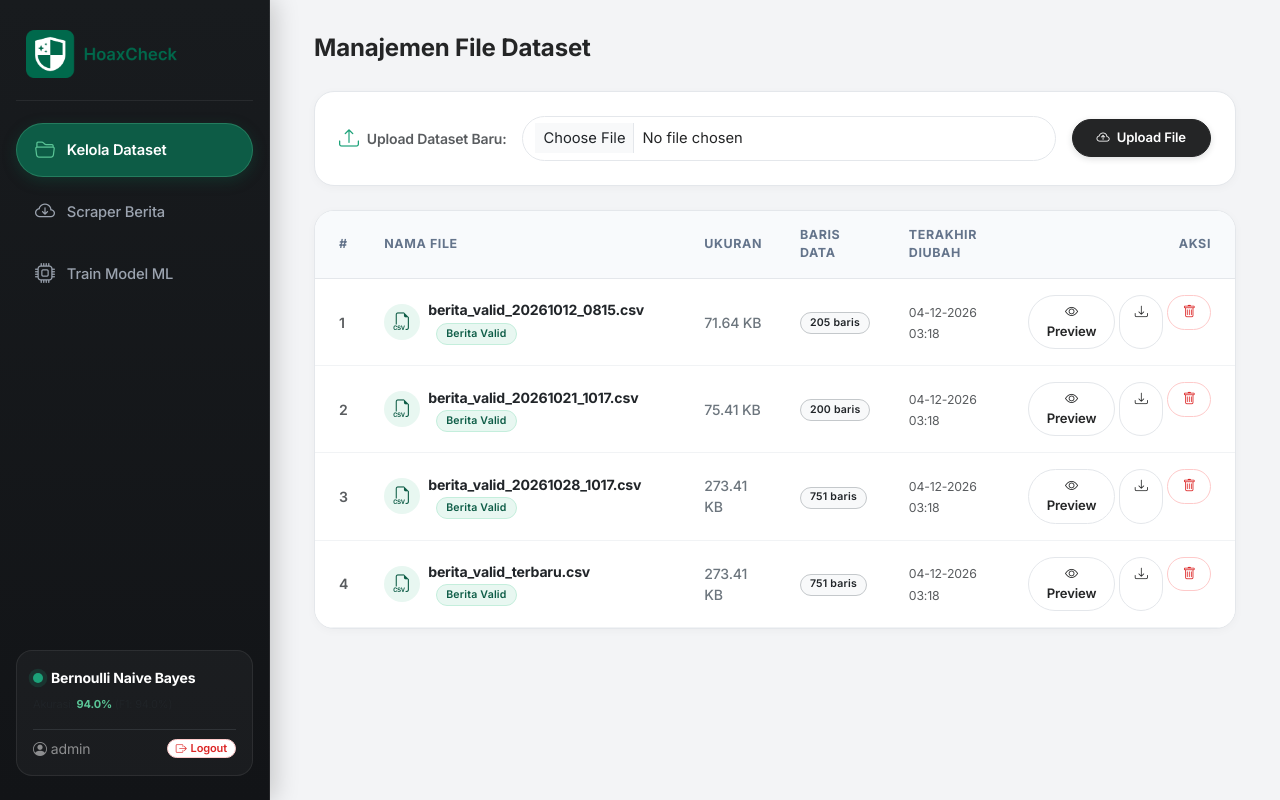
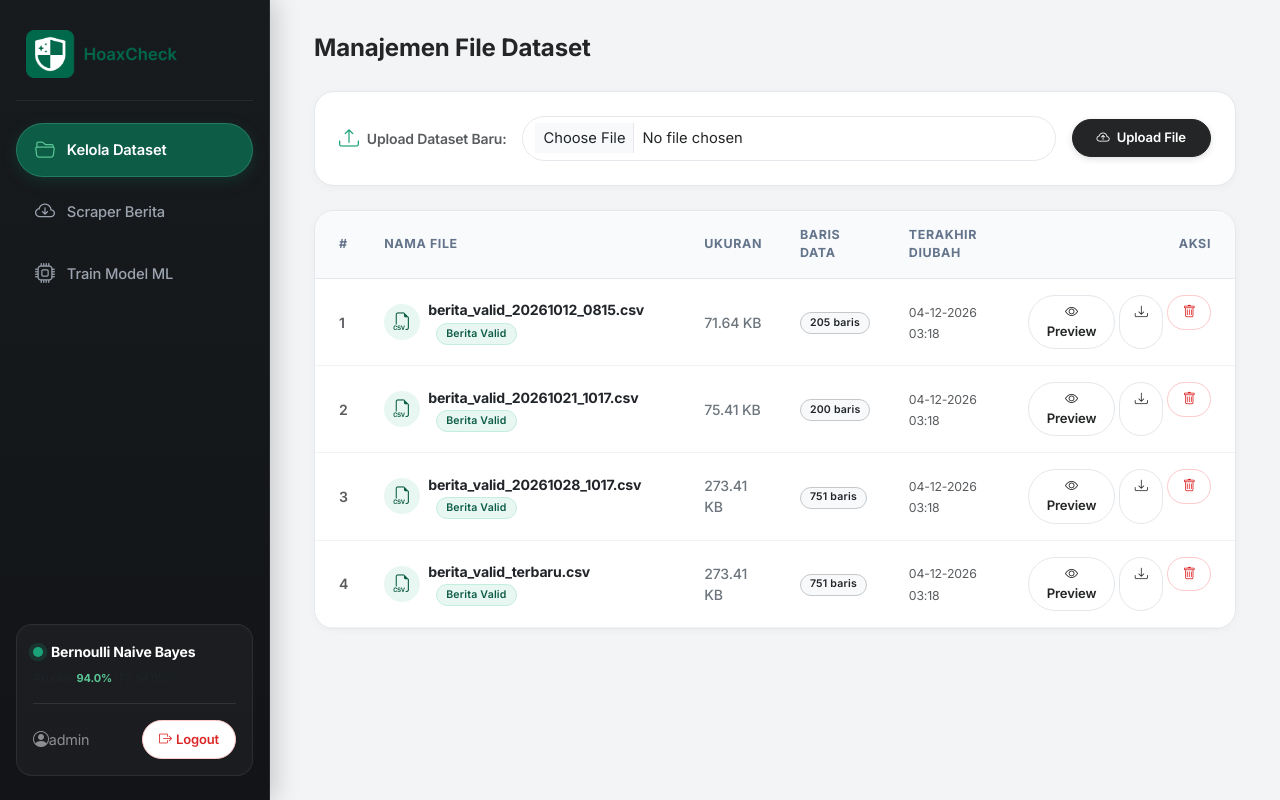
Before and after one commit to M-Aqilaz/HoaxCheckML, a Flask app: page /dataset in a window 1280 px wide. Run offline with Flask 3, Linux system fonts and the light colour scheme; the visitor is signed in with stand-in values (Sample User, id 1).

Commit message:
style(ui): enlarge logout button in sidebar footer for better ergonomics

```diff
--- a/web/templates/base.html
+++ b/web/templates/base.html
@@ -504,9 +504,11 @@
             {% endif %}
         </div>
 
-        <div class="d-flex justify-content-between align-items-center pt-2 border-top border-secondary border-opacity-25">
-            <span class="text-white-50"><i class="bi bi-person-circle me-1"></i>admin</span>
-            <a href="/logout" class="btn btn-outline-danger btn-sm py-0 px-2" style="font-size: 11px;">
+        <div class="d-flex justify-content-between align-items-center pt-3 border-top border-secondary border-opacity-25 mt-2">
+            <span class="text-white-50 d-flex align-items-center gap-1.5" style="font-size: 0.9rem;">
+                <i class="bi bi-person-circle fs-6"></i>admin
+            </span>
+            <a href="/logout" class="btn btn-outline-danger rounded-pill fw-semibold py-1.5 px-3" style="font-size: 13px;">
                 <i class="bi bi-box-arrow-right me-1"></i>Logout
             </a>
         </div>
```
